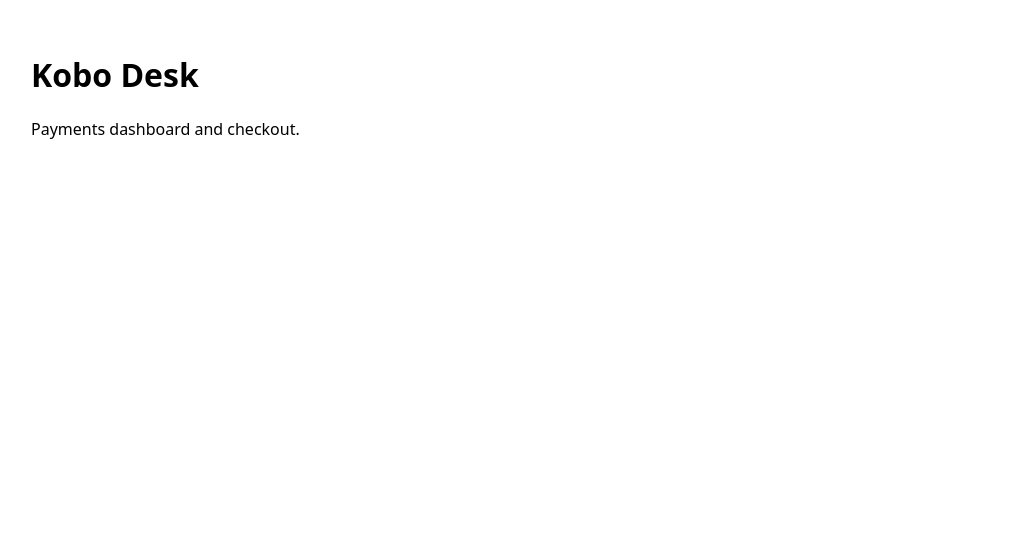
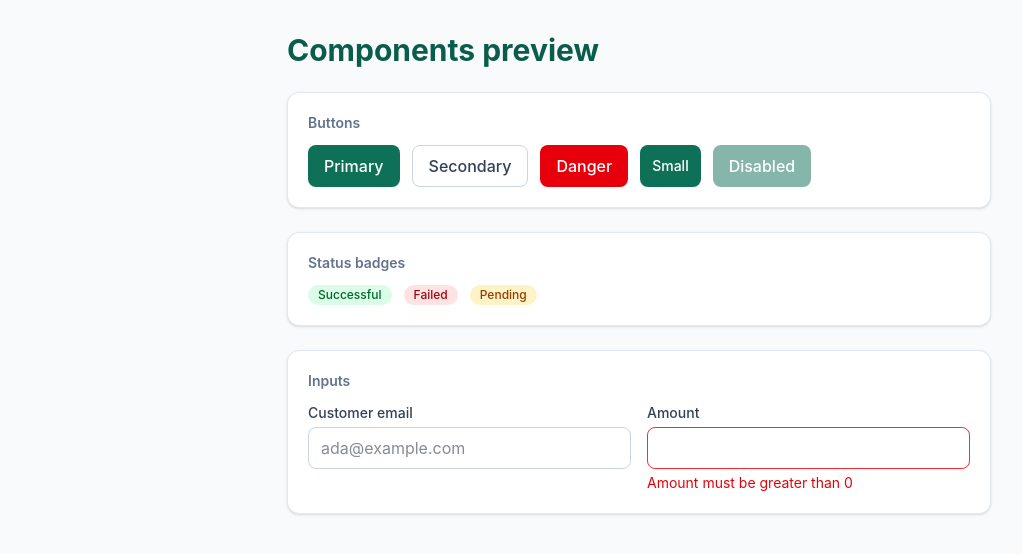
Before and after one commit to temitope-israel/kobo-desk, a React (Vite) app: page / in a window 1280 px wide. Shown: the top 554 px of the page, without its empty margins (1-1023 px from the left). Built offline with nearby package versions, Linux system fonts and the light colour scheme.

Commit message:
feat: add Tailwind theme and base UI components

```diff
--- a/package.json
+++ b/package.json
@@ -14,8 +14,11 @@
     "check": "npm run lint && npm run format:check && npm run typecheck"
   },
   "dependencies": {
+    "@tailwindcss/vite": "^4.3.3",
+    "clsx": "^2.1.1",
     "react": "^19.2.8",
-    "react-dom": "^19.2.8"
+    "react-dom": "^19.2.8",
+    "tailwindcss": "^4.3.3"
   },
   "devDependencies": {
     "@eslint/js": "^10.0.1",
--- a/src/App.tsx
+++ b/src/App.tsx
@@ -1,10 +1,7 @@
+import { ComponentsPreview } from './pages/ComponentsPreview';
+
 function App() {
-  return (
-    <main>
-      <h1>Kobo Desk</h1>
-      <p>Payments dashboard and checkout.</p>
-    </main>
-  );
+  return <ComponentsPreview />;
 }
 
 export default App;
--- /dev/null
+++ b/src/components/Badge.tsx
@@ -0,0 +1,26 @@
+import clsx from 'clsx';
+import type { PaymentStatus } from '../types/payment';
+
+const statusClasses: Record<PaymentStatus, string> = {
+  successful: 'bg-green-100 text-green-800',
+  failed: 'bg-red-100 text-red-800',
+  pending: 'bg-amber-100 text-amber-800',
+  refunded: 'bg-slate-200 text-slate-700',
+};
+
+type BadgeProps = {
+  status: PaymentStatus;
+};
+
+export function Badge({ status }: BadgeProps) {
+  return (
+    <span
+      className={clsx(
+        'inline-block rounded-full px-2.5 py-0.5 text-xs font-medium capitalize',
+        statusClasses[status],
+      )}
+    >
+      {status}
+    </span>
+  );
+}
--- /dev/null
+++ b/src/components/Button.tsx
@@ -0,0 +1,44 @@
+import clsx from 'clsx';
+import type { ButtonHTMLAttributes } from 'react';
+
+type ButtonVariant = 'primary' | 'secondary' | 'danger';
+type ButtonSize = 'sm' | 'md';
+
+type ButtonProps = ButtonHTMLAttributes<HTMLButtonElement> & {
+  variant?: ButtonVariant;
+  size?: ButtonSize;
+};
+
+const variantClasses: Record<ButtonVariant, string> = {
+  primary: 'bg-brand-600 text-white hover:bg-brand-700',
+  secondary: 'border border-slate-300 bg-white text-slate-700 hover:bg-slate-50',
+  danger: 'bg-red-600 text-white hover:bg-red-700',
+};
+
+const sizeClasses: Record<ButtonSize, string> = {
+  sm: 'px-3 py-1.5 text-sm',
+  md: 'px-4 py-2 text-base',
+};
+
+export function Button({
+  variant = 'primary',
+  size = 'md',
+  type = 'button',
+  className,
+  ...rest
+}: ButtonProps) {
+  return (
+    <button
+      type={type}
+      className={clsx(
+        'rounded-lg font-medium transition-colors',
+        'focus:outline-none focus-visible:ring-2 focus-visible:ring-brand-500',
+        'disabled:cursor-not-allowed disabled:opacity-50',
+        variantClasses[variant],
+        sizeClasses[size],
+        className,
+      )}
+      {...rest}
+    />
+  );
+}
--- /dev/null
+++ b/src/components/Card.tsx
@@ -0,0 +1,18 @@
+import clsx from 'clsx';
+import type { HTMLAttributes } from 'react';
+
+type CardProps = HTMLAttributes<HTMLDivElement> & {
+  heading?: string;
+};
+
+export function Card({ heading, className, children, ...rest }: CardProps) {
+  return (
+    <div
+      className={clsx('rounded-xl border border-slate-200 bg-white p-5 shadow-sm', className)}
+      {...rest}
+    >
+      {heading && <h3 className="mb-3 text-sm font-semibold text-slate-500">{heading}</h3>}
+      {children}
+    </div>
+  );
+}
--- /dev/null
+++ b/src/components/Input.tsx
@@ -0,0 +1,39 @@
+import clsx from 'clsx';
+import { useId } from 'react';
+import type { InputHTMLAttributes } from 'react';
+
+type InputProps = InputHTMLAttributes<HTMLInputElement> & {
+  label: string;
+  error?: string;
+};
+
+export function Input({ label, error, className, id, ...rest }: InputProps) {
+  const generatedId = useId();
+  const inputId = id ?? generatedId;
+  const errorId = `${inputId}-error`;
+
+  return (
+    <div className="flex flex-col gap-1">
+      <label htmlFor={inputId} className="text-sm font-medium text-slate-700">
+        {label}
+      </label>
+
+      <input
+        id={inputId}
+        aria-invalid={error ? true : undefined}
+        aria-describedby={error ? errorId : undefined}
+        className={clsx(
+          'rounded-lg border px-3 py-2 text-slate-900 focus:outline-none focus:ring-2',
+          error ? 'border-red-500 focus:ring-red-300' : 'border-slate-300 focus:ring-brand-500',
+          className,
+        )}
+        {...rest}
+      />
+      {error && (
+        <p id={errorId} className="text-sm text-red-600">
+          {error}
+        </p>
+      )}
+    </div>
+  );
+}
--- a/src/index.css
+++ b/src/index.css
@@ -1,8 +1,16 @@
-body {
-  margin: 0;
-  font-family: system-ui, sans-serif;
+@import 'tailwindcss';
+
+@theme {
+  --color-brand-50: #ecf7f3;
+  --color-brand-100: #d0ebe2;
+  --color-brand-500: #1a8a6d;
+  --color-brand-600: #0f7058;
+  --color-brand-700: #0b5d4b;
+  --color-brand-800: #094a3c;
 }
 
-main {
-  padding: 2rem;
+@layer base {
+  body {
+    @apply bg-slate-50 text-slate-900 antialiased;
+  }
 }
--- /dev/null
+++ b/src/pages/ComponentsPreview.tsx
@@ -0,0 +1,42 @@
+import { Badge } from '../components/Badge';
+import { Button } from '../components/Button';
+import { Card } from '../components/Card';
+import { Input } from '../components/Input';
+import type { PaymentStatus } from '../types/payment';
+
+const statuses: PaymentStatus[] = ['successful', 'failed', 'pending', 'refunded'];
+
+export function ComponentsPreview() {
+  return (
+    <main className="mx-auto  max-w-3xl space-y-6 p-8">
+      <h1 className="text-3xl font-bold text-brand-700">Components preview</h1>
+
+      <Card heading="Buttons">
+        <div className="flex flex-wrap gap-3">
+          <Button>Primary</Button>
+          <Button variant="secondary">Secondary</Button>
+          <Button variant="danger">Danger</Button>
+          <Button size="sm">Small</Button>
+          <Button disabled>Disabled</Button>
+        </div>
+      </Card>
+
+      <Card heading="Status badges">
+        <div className="flex flex-wrap gap-3">
+          {statuses
+            .filter((status) => status !== 'refunded')
+            .map((status) => (
+              <Badge key={status} status={status} />
+            ))}
+        </div>
+      </Card>
+
+      <Card heading="Inputs">
+        <div className="grid gap-4 sm:grid-cols-2">
+          <Input label="Customer email" type="email" placeholder="ada@example.com" />
+          <Input label="Amount" type="number" error="Amount must be greater than 0" />
+        </div>
+      </Card>
+    </main>
+  );
+}
--- /dev/null
+++ b/src/types/payment.ts
@@ -0,0 +1 @@
+export type PaymentStatus = 'successful' | 'failed' | 'pending' | 'refunded';
--- a/vite.config.ts
+++ b/vite.config.ts
@@ -1,7 +1,8 @@
 import react from '@vitejs/plugin-react';
 import { defineConfig } from 'vite';
+import tailwindcss from '@tailwindcss/vite';
 
 // https://vite.dev/config/
 export default defineConfig({
-  plugins: [react()],
+  plugins: [react(), tailwindcss()],
 });
```
Also changed, not shown: 1 other file (tests, documents, lock files or other folders).
